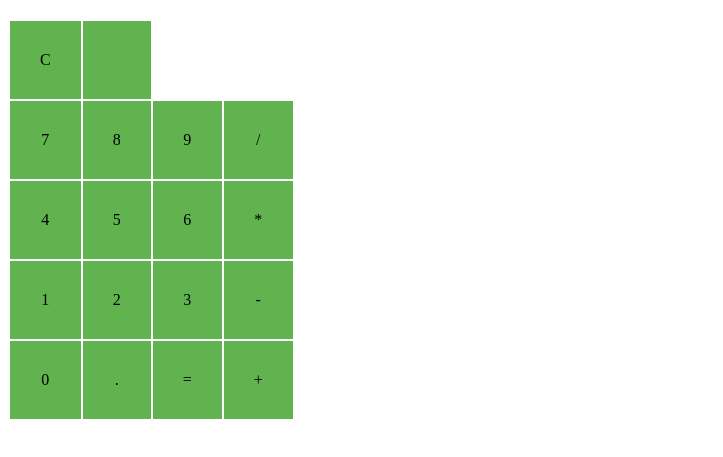
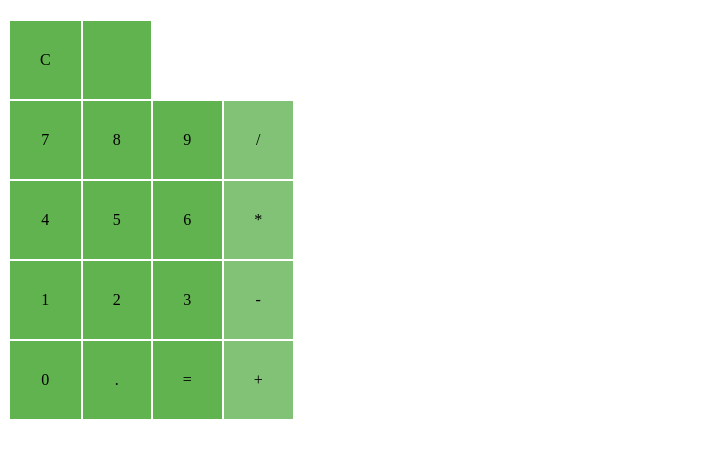
Before and after one commit to jtcanfield/basic-graphic-calculator, a plain HTML site: page index.html in a window 1280 px wide. Shown: the part 61-518 px from the top of the page, without its empty margins (0-723 px from the left). Drawn offline with Linux system fonts and the light colour scheme.

Commit message:
add seperate color for operators

```diff
--- a/index.html
+++ b/index.html
@@ -13,16 +13,16 @@
             <td>C</td><td></td>
           </tr>
           <tr>
-            <td>7</td><td>8</td><td>9</td><td>/</td>
+            <td>7</td><td>8</td><td>9</td><td class="operator">/</td>
           </tr>
           <tr>
-            <td>4</td><td>5</td><td>6</td><td>*</td>
+            <td>4</td><td>5</td><td>6</td><td class="operator">*</td>
           </tr>
           <tr>
-            <td>1</td><td>2</td><td>3</td><td>-</td>
+            <td>1</td><td>2</td><td>3</td><td class="operator">-</td>
           </tr>
           <tr>
-            <td>0</td><td>.</td><td>=</td><td>+</td>
+            <td>0</td><td>.</td><td>=</td><td class="operator">+</td>
           </tr>
         </tbody>
       </table>
--- a/styles.css
+++ b/styles.css
@@ -5,5 +5,7 @@ td {
   padding: 30px;
   background-color: #61B34F;
   margin: 0px;
-
 }
+.operator {
+  background-color: #82C276;
+}
```
